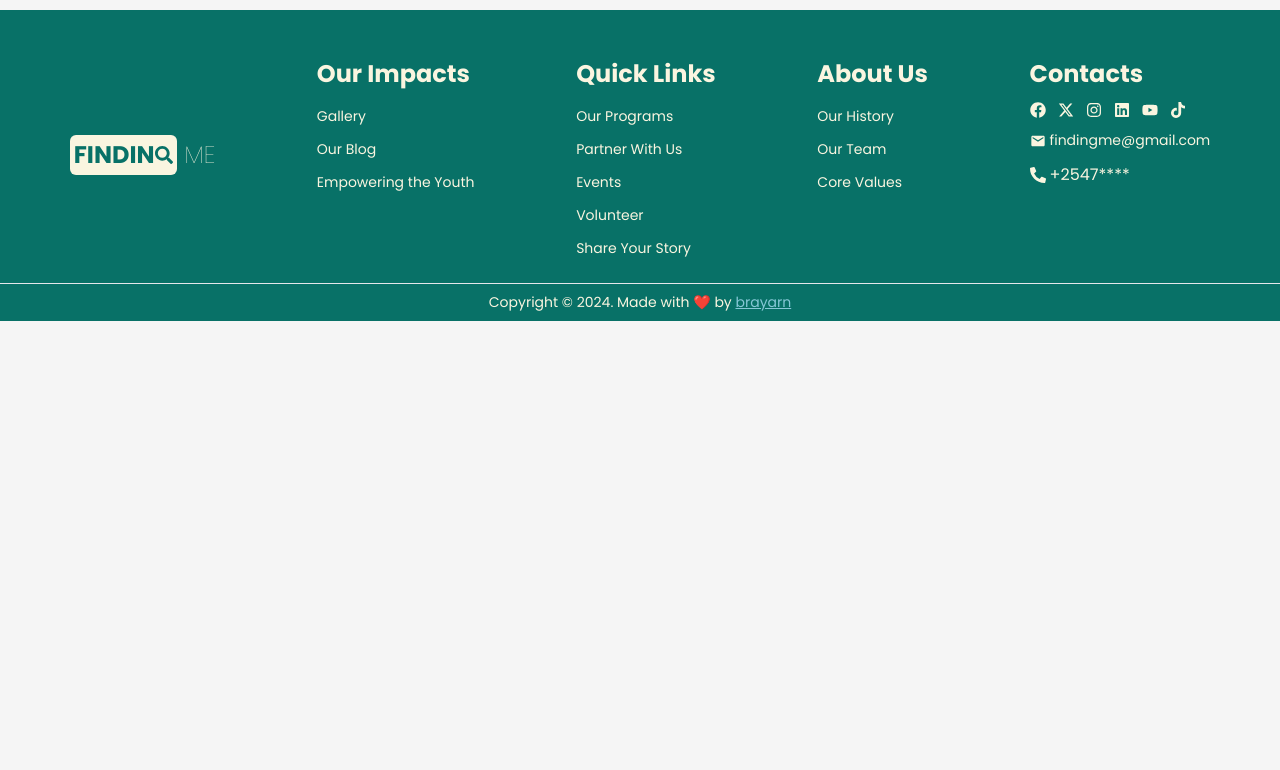
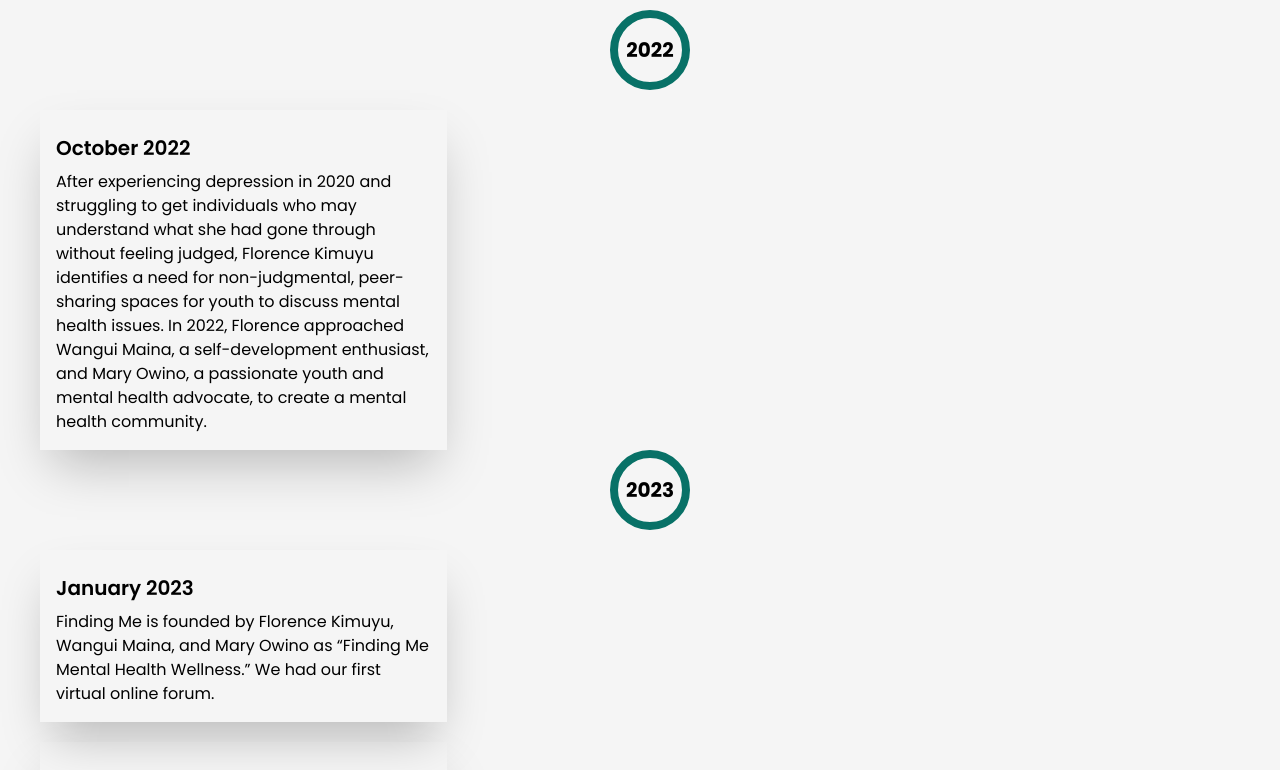
Before and after one commit to o-brayarn/finding-me, a React (Vite) app: page /history in a window 1280 px wide. Shown: the part 580-1350 px from the top of the page. Before the commit the page ends 901 px from the top, so only its background shows below. Built offline with nearby package versions, Linux system fonts and the light colour scheme.

Commit message:
add history page

```diff
--- a/src/pages/History.jsx
+++ b/src/pages/History.jsx
@@ -1,6 +1,33 @@
+const historyData = [
+  {
+    year: 2022,
+    details: [
+      {
+        month: "October",
+        content:
+          "After experiencing depression in 2020 and struggling to get individuals who may understand what she had gone through without feeling judged, Florence Kimuyu identifies a need for non-judgmental, peer-sharing spaces for youth to discuss mental health issues. In 2022, Florence approached Wangui Maina, a self-development enthusiast, and Mary Owino, a passionate youth and mental health advocate, to create a mental health community.",
+      },
+    ],
+  },
+  {
+    year: 2023,
+    details: [
+      {
+        month: "January",
+        content:
+          "Finding Me is founded by Florence Kimuyu, Wangui Maina, and Mary Owino as “Finding Me Mental Health Wellness.” We had our first virtual online forum.",
+      },
+      {
+        month: "February",
+        content:
+          "Finding Me roles out its 12-Week Self Awareness programme. The programme has 15 cohort members for its pilot programme. Victrine Amondi Oluoch joins Finding Me officially as its Founding Counselling Psychologist.",
+      },
+    ],
+  },
+];
 const History = () => {
   return (
-    <div>
+    <div className="w-full">
       <div className="relative">
         <div className="h-full w-full brightness-[0.3]">
           <img
@@ -9,11 +36,40 @@
             className="object-cover sm:h-[470px] h-full w-dvw"
           />
         </div>
-        <div className="w-full absolute sm:top-[50%] top-[40%] text-[#FAF5E0] ms-5 flex justify-center items-center">
+        <div className="w-full absolute sm:top-[50%] top-[40%] text-[#FAF5E0] ps-5 flex justify-center items-center">
           <h1 className="md:text-3xl text-2xl font-semibold">
             HISTORY OF FINDING ME
           </h1>
         </div>
+      </div>
+
+      <div className=" md:pt-10 pt-5 md:ms-10 ms-5 me-5">
+        {historyData &&
+          historyData.map((data, i) => {
+            return (
+              <div key={i}>
+                <div className="flex justify-center items-center">
+                  <h1 className="text-xl flex justify-center items-center font-bold border-8 border-[#087167] h-20 w-20 rounded-full ">
+                    {data.year}
+                  </h1>
+                </div>
+                {data.details &&
+                  data.details.map((detail, i) => {
+                    return (
+                      <div
+                        key={i}
+                        className="lg:w-1/3 md:w-1/2 shadow-2xl p-4 mt-5"
+                      >
+                        <h1 className="text-xl font-semibold pb-2 pt-2">
+                          {detail.month} {data.year}
+                        </h1>
+                        <p>{detail.content}</p>
+                      </div>
+                    );
+                  })}
+              </div>
+            );
+          })}
       </div>
     </div>
   );
```
